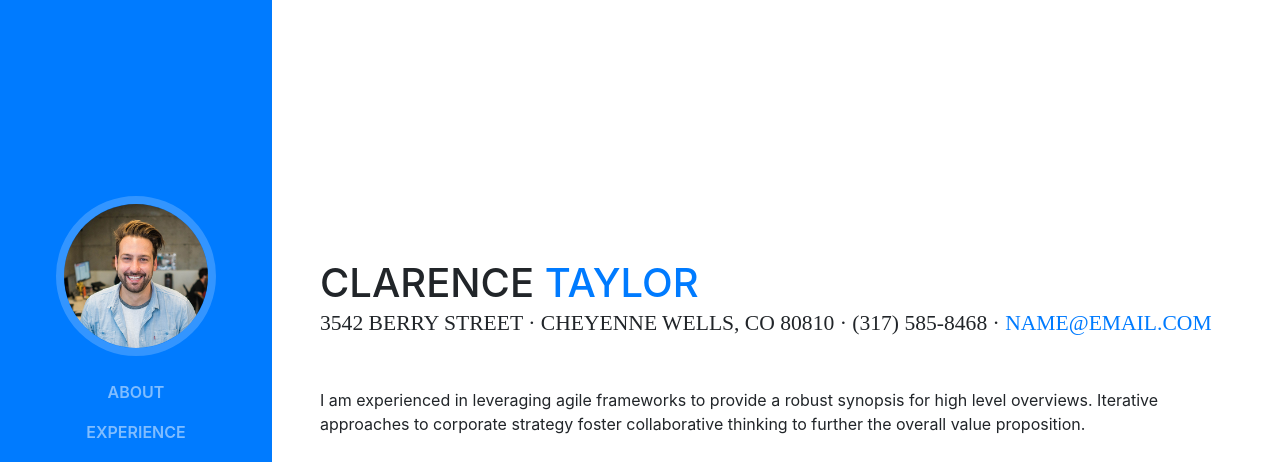
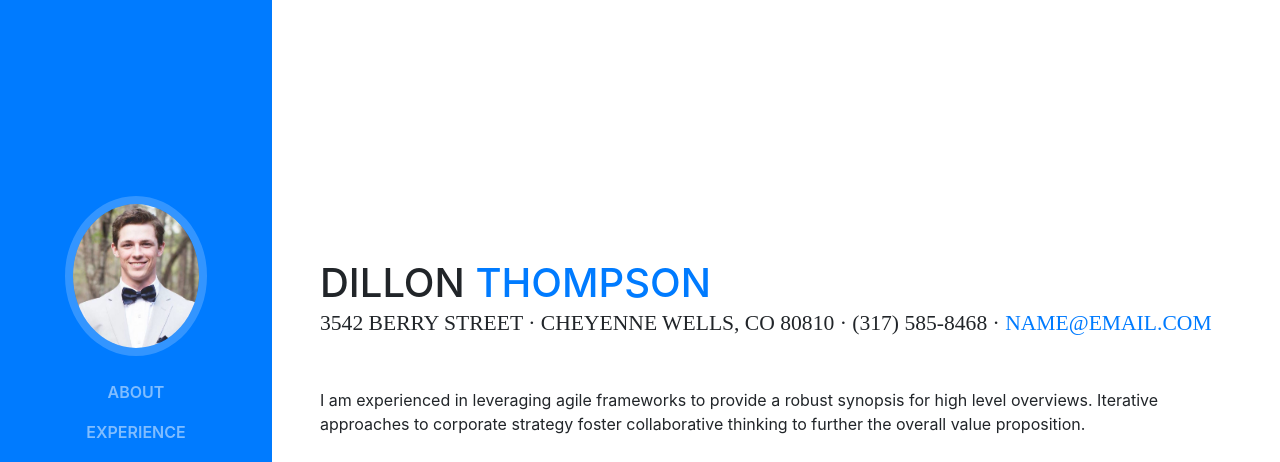
Before and after one commit to dillonthompson/dillonthompson, a website with bundled scripts: page index.html in a window 1280 px wide. Shown: the top 462 px of the page. Built offline with nearby package versions, Linux system fonts and the light colour scheme; a web font is replaced by a local one.

Commit message:
new picture and name update

```diff
--- a/index.html
+++ b/index.html
@@ -8,7 +8,7 @@
     <meta name="description" content="">
     <meta name="author" content="">
 
-    <title>Resume - Start Bootstrap Theme</title>
+    <title>Dillon Thompson - Resume</title>
 
     <!-- Bootstrap core CSS -->
     <link href="vendor/bootstrap/css/bootstrap.min.css" rel="stylesheet">
@@ -31,7 +31,7 @@
       <a class="navbar-brand js-scroll-trigger" href="#page-top">
         <span class="d-block d-lg-none">Start Bootstrap</span>
         <span class="d-none d-lg-block">
-          <img class="img-fluid img-profile rounded-circle mx-auto mb-2" src="img/profile.jpg" alt="">
+          <img class="img-fluid img-profile rounded-circle mx-auto mb-2" src="img/dillonthompson.png" alt="">
         </span>
       </a>
       <button class="navbar-toggler" type="button" data-toggle="collapse" data-target="#navbarSupportedContent" aria-controls="navbarSupportedContent" aria-expanded="false" aria-label="Toggle navigation">
@@ -65,8 +65,8 @@
 
       <section class="resume-section p-3 p-lg-5 d-flex d-column" id="about">
         <div class="my-auto">
-          <h1 class="mb-0">Clarence
-            <span class="text-primary">Taylor</span>
+          <h1 class="mb-0">Dillon
+            <span class="text-primary">Thompson</span>
           </h1>
           <div class="subheading mb-5">3542 Berry Street · Cheyenne Wells, CO 80810 · (317) 585-8468 ·
             <a href="mailto:name@email.com">name@email.com</a>
```
Also changed, not shown: img/dillonthompson.png (added).
